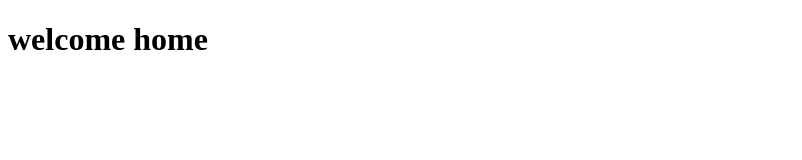
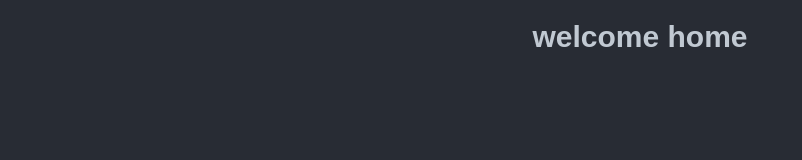
Before and after one commit to willacharlotte/Custom-Homepage, a plain HTML site: page index.html in a window 1280 px wide. Shown: the whole page, without its empty margins (0-802 px from the left). Drawn offline with Linux system fonts and the light colour scheme.

Commit message:
Linked stylesheet, added class to title and added basic styling to background and text

```diff
--- a/index.html
+++ b/index.html
@@ -6,10 +6,12 @@
         content="width=device-width, user-scalable=no, initial-scale=1.0, maximum-scale=1.0, minimum-scale=1.0">
   <meta http-equiv="X-UA-Compatible" content="ie=edge">
   <title>Home</title>
+
+  <link href="style.css" rel="stylesheet" type="text/css">
 </head>
 <body>
 <header>
-  <h1>welcome home</h1>
+  <h1 class="title">welcome home</h1>
 </header>
 
 </body>
--- a/style.css
+++ b/style.css
@@ -0,0 +1,11 @@
+html {
+  font-family: sans-serif;
+  font-size: 10px;
+  background-color: #282c34;
+  color: #c1c9d2;
+}
+
+h1.title {
+  text-align: center;
+  font-size: 3rem;
+}
```
